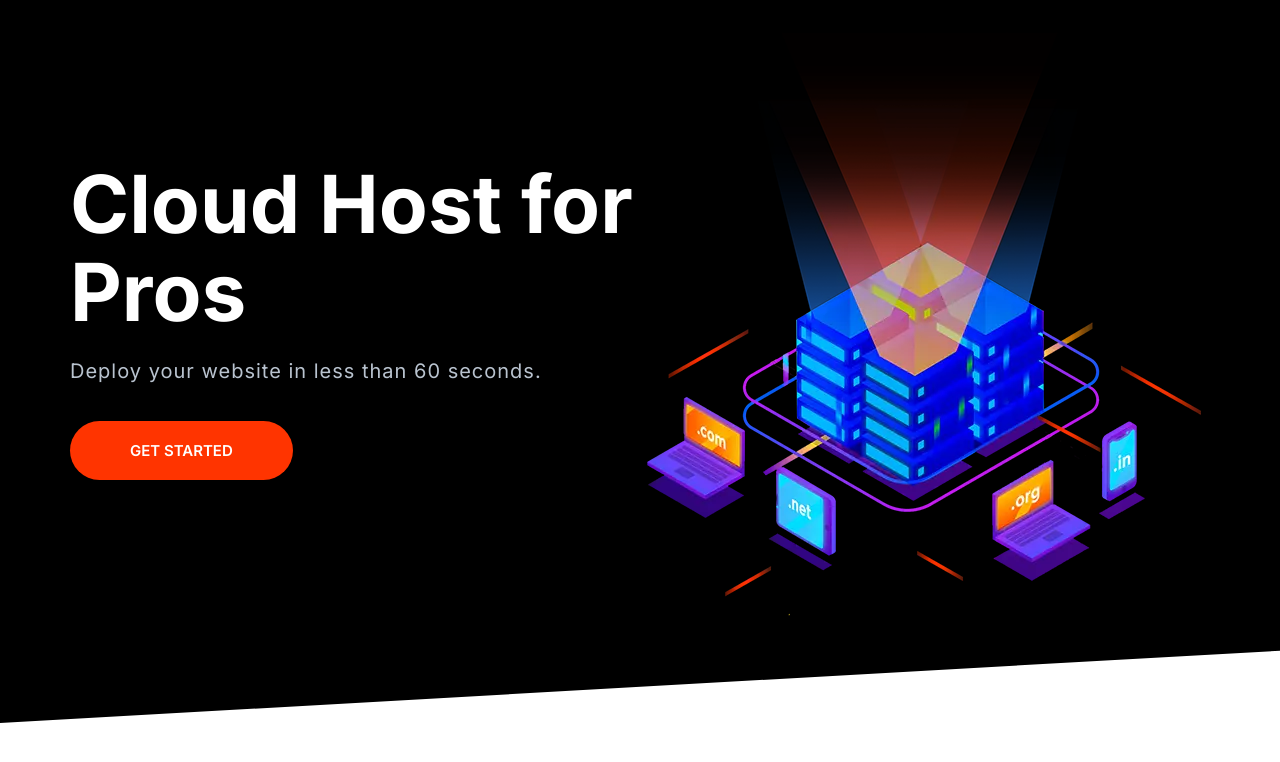
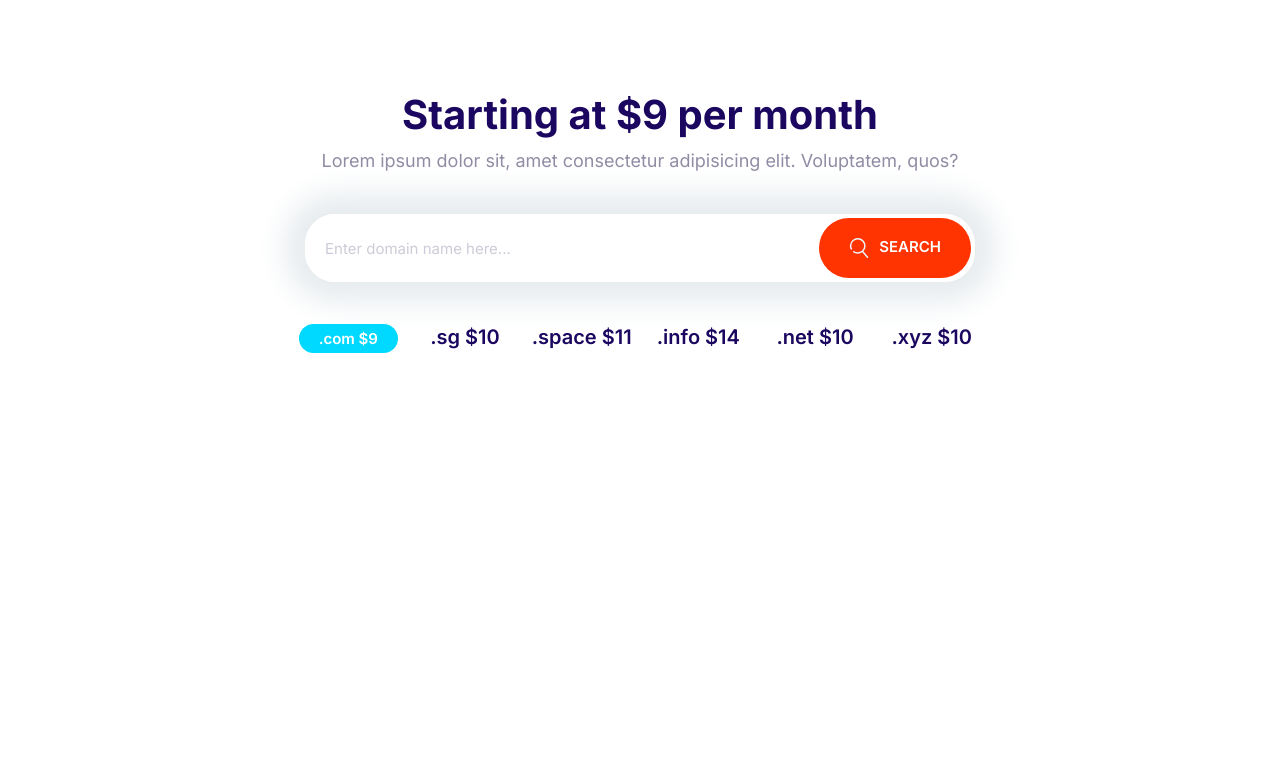
Before and after one commit to rivasadam01/0development, a plain HTML site: page index.html in a window 1280 px wide. Drawn offline with Linux system fonts and the light colour scheme.

Commit message:
domain component

```diff
--- a/css/styles.css
+++ b/css/styles.css
@@ -204,6 +204,13 @@ a {
   white-space: nowrap;
 }
 
+.btn .icon {
+  width: 2rem;
+  height: 2rem;
+  margin-right: 1rem;
+  vertical-align: middle;
+}
+
 .btn--primary {
   background: var(--color-primary);
   color: white;
@@ -281,7 +288,7 @@ a {
 .input-group .input {
   border: 0;
   flex-grow: 1;
-  padding: 1.5rem 1rem;
+  padding: 1.5rem 2rem;
 }
 
 .input-group .btn {
@@ -658,8 +665,8 @@ a {
 }
 
 .hero__tagline {
+  color: #b9c3cf;
   font-size: 2rem;
-  color: #b9c3cf;
   letter-spacing: 1px;
   margin: 2rem 0 5rem;
 }
@@ -676,3 +683,32 @@ a {
     align-self: center;
   }
 }
+
+/* Domain Block */
+.block-domain .input-group {
+  box-shadow: 0 0 30px 20px #e6ebee;
+  border: 0;
+  margin: 4rem auto;
+  max-width: 670px;
+}
+
+.block-domain input {
+  width: 50%;
+}
+
+.block-domain__prices {
+  display: grid;
+  grid-template-columns: repeat(3, 1fr);
+  grid-template-rows: repeat(2, 6rem);
+  font-size: 2rem;
+  font-weight: 600;
+  justify-items: center;
+  max-width: 700px;
+  margin: 0 auto;
+}
+
+@media screen and (min-width: 768px) {
+  .block-domain__prices {
+    grid-template-columns: repeat(auto-fit, minmax(10rem, 1fr));
+  }
+}
--- a/index.html
+++ b/index.html
@@ -14,28 +14,36 @@
     <link rel="stylesheet" href="css/styles.css" />
   </head>
   <body>
-    <section class="block block--dark block--skewed-left hero">
-      <div class="container grid grid--1x2">
-        <header class="block__header hero__content">
-          <h1 class="block__heading">Cloud Host for Pros</h1>
-          <p class="hero__tagline">
-            Deploy your website in less than 60 seconds.
-          </p>
-          <a href="#" class="btn btn--accent btn--stretched">Get Started</a>
-        </header>
-
-        <picture>
-          <source
-            srcset="images/banner.webp 1x, images/banner@2x.webp 2x"
-            type="image/webp"
-          />
-          <source
-            srcset="images/banner.png 1x, images/banner@2x.png"
-            type="image/png"
-          />
-          <img class="hero__image" src="images/banner.png" alt="" srcset="" />
-        </picture>
+    <section class="block container block-domain">
+      <header class="block__header">
+        <h2>Starting at $9 per month</h2>
+        <p>
+          Lorem ipsum dolor sit, amet consectetur adipisicing elit. Voluptatem,
+          quos?
+        </p>
+      </header>
+      <div class="input-group">
+        <input
+          type="text"
+          name=""
+          id=""
+          class="input"
+          placeholder="Enter domain name here..."
+        />
+        <button class="btn btn--accent">
+          <svg class="icon icon--white">
+            <use xlink:href="images/sprite.svg#search"></use></svg
+          >Search
+        </button>
       </div>
+      <ul class="list block-domain__prices">
+        <li><span class="badge badge--secondary">.com $9</span></li>
+        <li>.sg $10</li>
+        <li>.space $11</li>
+        <li>.info $14</li>
+        <li>.net $10</li>
+        <li>.xyz $10</li>
+      </ul>
     </section>
     <script src="js/styles.js"></script>
   </body>
```
Also changed, not shown: components/domain.html (added, +31 -0 lines).
